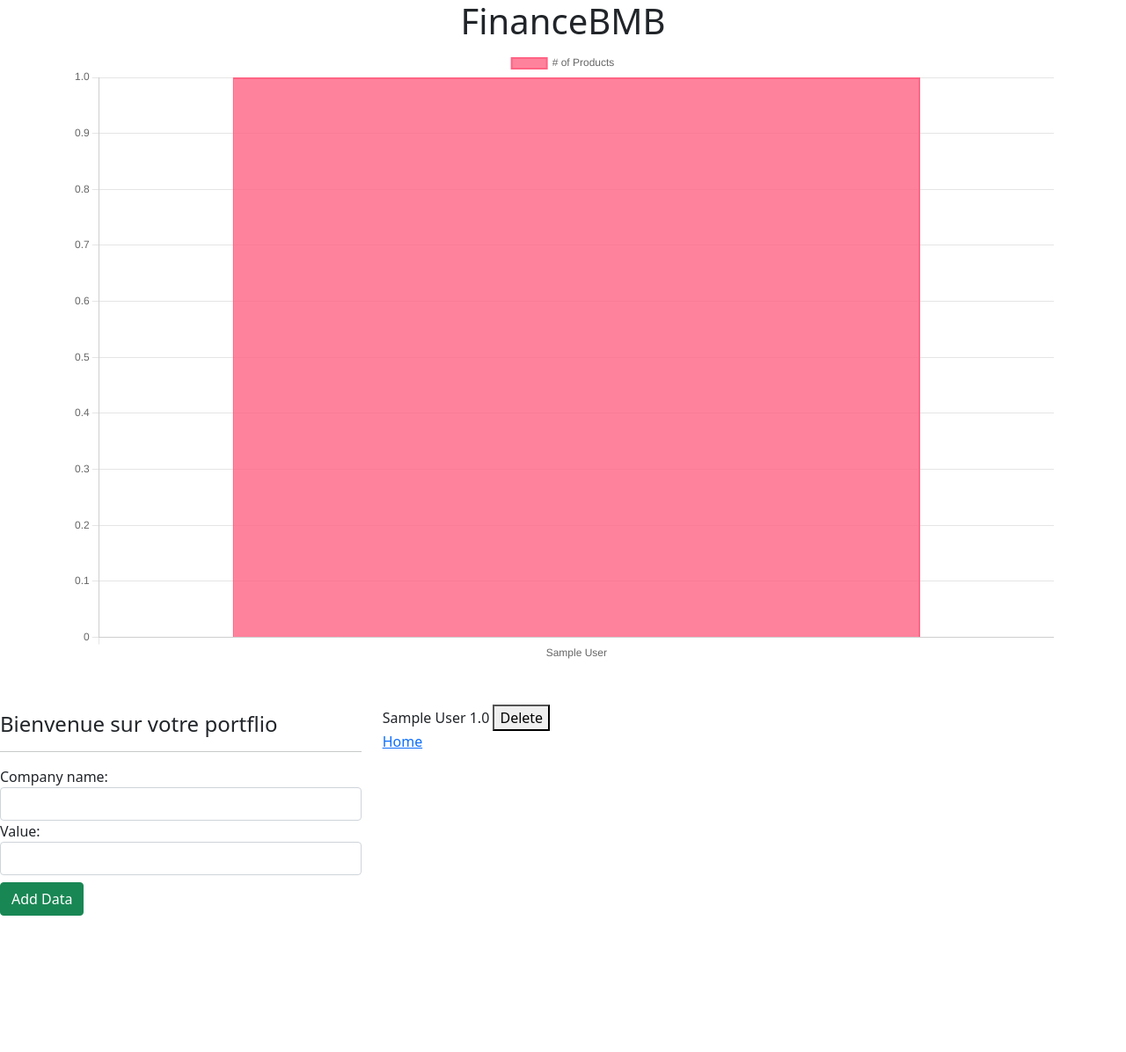
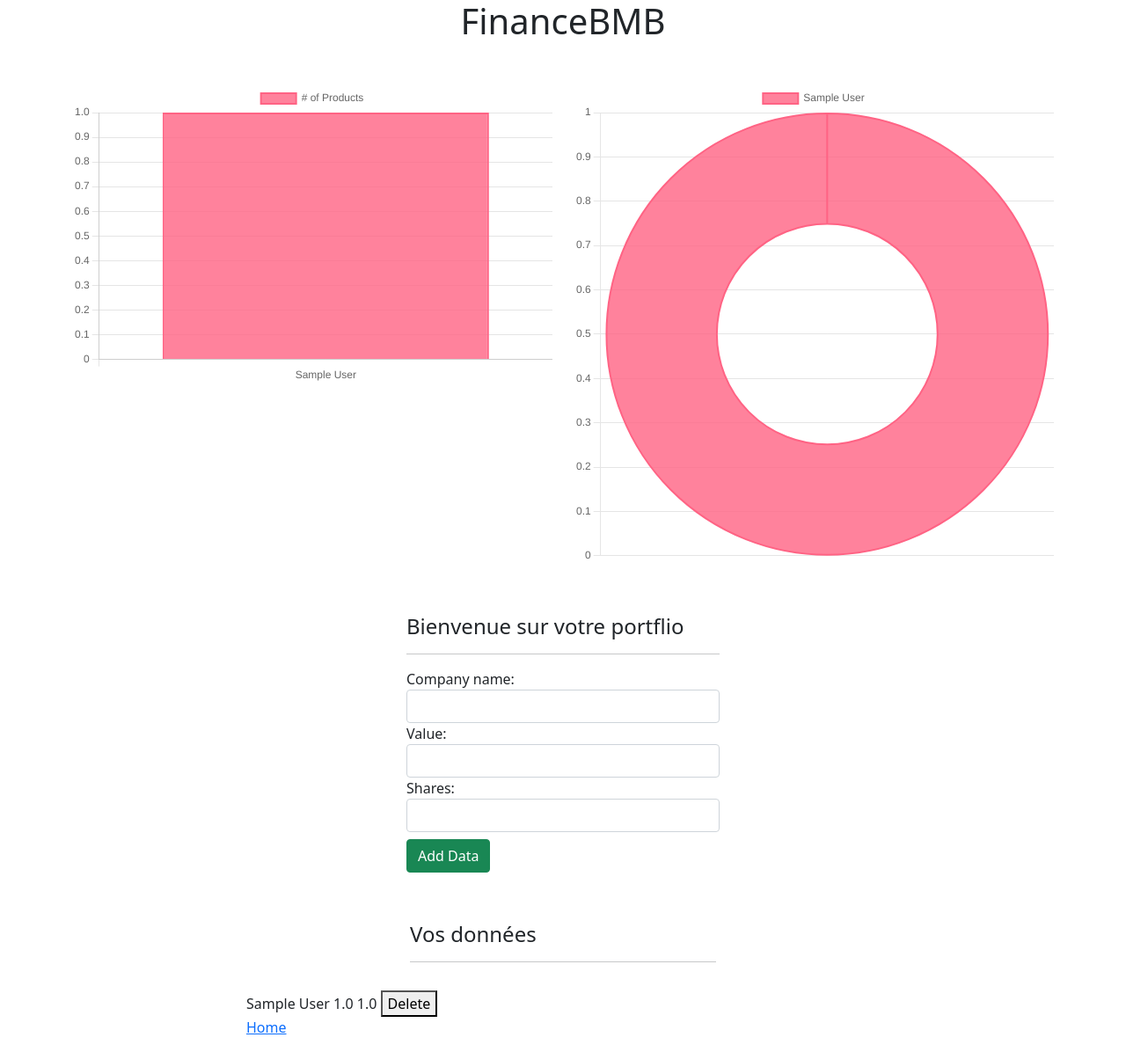
Before and after one commit to ismail123123/FinanceBMB, a Django app: page /accounts/portfolio/ in a window 1280 px wide. Shown: the whole page at 88% size. Before the commit the page ends 1041 px from the top, so only its background shows below. Run offline with Django 5.2, Linux system fonts and the light colour scheme; a user stored in the database is signed in; tables that the repository leaves empty hold one stand-in row (values such as "Sample post"); some libraries are stand-ins or nearby versions.

Commit message:
Base de données

```diff
--- a/pythonProject/django_auth/accounts/forms.py
+++ b/pythonProject/django_auth/accounts/forms.py
@@ -5,10 +5,11 @@ from .models import Portfolio
 class ProductForm(forms.ModelForm):
     class Meta:
         model = Portfolio
-        fields = ['company_name', 'value']
+        fields = ['company_name', 'value', 'shares']
         widgets = {
-            'company_name':
-                forms.TextInput(attrs={'class':'form-control'}),
-            'value': forms.TextInput(attrs={'class': ' form-control'})
+            'company_name': forms.TextInput(attrs={'class': 'form-control'}),
+            'value': forms.TextInput(attrs={'class': 'form-control'}),
+            'shares': forms.TextInput(attrs={'class': 'form-control'}),
+
 
         }
--- a/pythonProject/django_auth/accounts/models.py
+++ b/pythonProject/django_auth/accounts/models.py
@@ -7,8 +7,10 @@ from django.views.generic import DeleteView
 
 class Portfolio(models.Model):
     user = models.ForeignKey(User, on_delete=models.CASCADE)
-    company_name = models.CharField(max_length=100,blank=False,null=False)
+    company_name = models.CharField(max_length=100, blank=False, null=False)
     value = models.FloatField()
+    shares = models.FloatField()
+
 
     def __str__(self):
         return f'{self.company_name} - {self.value}'
--- a/pythonProject/django_auth/accounts/views.py
+++ b/pythonProject/django_auth/accounts/views.py
@@ -12,6 +12,8 @@ from .forms import ProductForm
 from django.shortcuts import render, get_object_or_404, redirect
 from django.contrib import messages
 from .models import Portfolio
+import yfinance as yf
+
 class SignUpView(generic.CreateView):
     form_class = UserCreationForm
     success_url = reverse_lazy("login")
@@ -21,11 +23,15 @@ class SignUpView(generic.CreateView):
 def portfolio(request):
 
    portfolios = Portfolio.objects.filter(user=request.user)
+
    if request.method == 'POST':
        form = ProductForm(request.POST)
        if form.is_valid():
            form.instance.user = request.user
+
+
            form.save()
+
            return redirect('portfolio')
    else:
        form = ProductForm()
@@ -33,6 +39,7 @@ def portfolio(request):
 
       "portfolios": portfolios,
       "form" : form
+
    }
    return render(request, 'portfolio.html', context)
 
@@ -49,5 +56,3 @@ def delete_data(request):
         portfolio.delete()
 
         return redirect('portfolio')
-    else:
-        return JsonResponse({'error': 'Invalid request'}, status=400)
--- a/pythonProject/django_auth/templates/portfolio.html
+++ b/pythonProject/django_auth/templates/portfolio.html
@@ -2,11 +2,17 @@
 
 {% block content %}
     {% if user.is_authenticated %}
-
-        <canvas id="myChart" width="400" height="250"></canvas>
+        <div class="row mt-5 justify-content-center">
+            <div class="col-md-6">
+                <canvas id="barChart" width="400" height="250"></canvas>
+            </div>
+            <div class="col-md-6">
+                <canvas id="doughnutChart" width="400" height="250"></canvas>
+            </div>
+        </div>
         <script>
-            var ctx = document.getElementById('myChart').getContext('2d');
-            var myChart = new Chart(ctx, {
+            var ctx1 = document.getElementById('barChart').getContext('2d');
+            var barChart = new Chart(ctx1, {
                 type: 'bar',
                 data: {
                     labels: [{% for portfolio in portfolios %}  '{{ portfolio.company_name }}',  {% endfor %}],
@@ -44,34 +50,69 @@
                 }
             });
 
+            var ctx2 = document.getElementById('doughnutChart').getContext('2d');
+            var doughnutChart = new Chart(ctx2, {
+                type: 'doughnut',
+                data: {
+                    labels: [{% for portfolio in portfolios %}  '{{ portfolio.company_name }}',  {% endfor %}],
+                    datasets: [{
+                        label: '# of Products',
+                        data: [{% for portfolio in portfolios %} {{ portfolio.shares }}, {% endfor %}],
+                        backgroundColor: [
+                            'rgba(255, 99, 132, 0.8)',
+                            'rgba(54, 162, 235, 0.8)',
+                            'rgba(255, 206, 86, 0.8)',
+                            'rgba(75, 192, 192, 0.8)',
+                            'rgba(153, 102, 255, 0.8)',
+                            'rgba(255, 159, 64, 0.8)',
+                            'rgba(240, 120, 50, 0.8)',
+                        ],
+                        borderColor: [
+                            'rgba(255, 99, 132, 1)',
+                            'rgba(54, 162, 235, 1)',
+                            'rgba(255, 206, 86, 1)',
+                            'rgba(75, 192, 192, 1)',
+                            'rgba(153, 102, 255, 1)',
+                            'rgba(255, 159, 64, 1)',
+                            'rgba(240, 120, 50, 1)',
 
+                        ],
+                        borderWidth: 2
+                    }]
+                },
+                options: {
+                    scales: {
+                        y: {
+                            beginAtZero: true
+                        }
+                    }
+                }
+            });
         </script>
-
-        </div>
-
-
-        </div>
         <div class="row mt-5 justify-content-center">
             <div class="col-md-4 mt-2">
                 <h4>Bienvenue sur votre portflio</h4>
                 <hr>
-
                 <form action="" method="POST">
                     {% csrf_token %}
-
                     {{ form }}
-
                     <input class="btn btn-success mt-2" type="submit" value="Add Data">
+                </form>
+            </div>
+        <div class="row mt-5 justify-content-center">
+            <div class="col-md-4 mt-2">
+                <h4>Vos données</h4>
+                <hr>
 
                 </form>
-
             </div>
-
+            <p>    </p>
             <div class="col-md-8">
                 {% for portfolio in portfolios %}
                     <div>
                         <span>{{ portfolio.company_name }}</span>
                         <span>{{ portfolio.value }}</span>
+                        <span>{{ portfolio.shares }}</span>
                         <form action="{% url 'delete_data' %}" method="POST" style="display:inline;">
                             {% csrf_token %}
                             <input type="hidden" name="company_name" value="{{ portfolio.company_name }}">
@@ -81,7 +122,8 @@
                     </div>
                 {% endfor %}
                 <p><a href="{% url 'home' %}">Home</a></p>
-
+            </div>
+        </div>
     {% else %}
         <p>You are not logged in</p>
         <p><a target=_blank href="{% url 'signup' %}">Sign up</a></p>
```
Also changed, not shown: pythonProject/django_auth/django_project/settings.py (+7 -2 lines), pythonProject/django_auth/accounts/migrations/0002_portfolio_price.py (added), pythonProject/django_auth/accounts/migrations/0003_remove_portfolio_price.py (added), pythonProject/django_auth/accounts/migrations/0004_portfolio_price.py (added), pythonProject/django_auth/accounts/migrations/0005_remove_portfolio_price.py (added), pythonProject/django_auth/accounts/migrations/0006_portfolio_shares.py (added), pythonProject/django_auth/accounts/migrations/0007_portfolio_costbasis.py (added), pythonProject/django_auth/accounts/migrations/0008_remove_portfolio_costbasis.py (added). Lines whose indentation alone changed are shown as unchanged.
